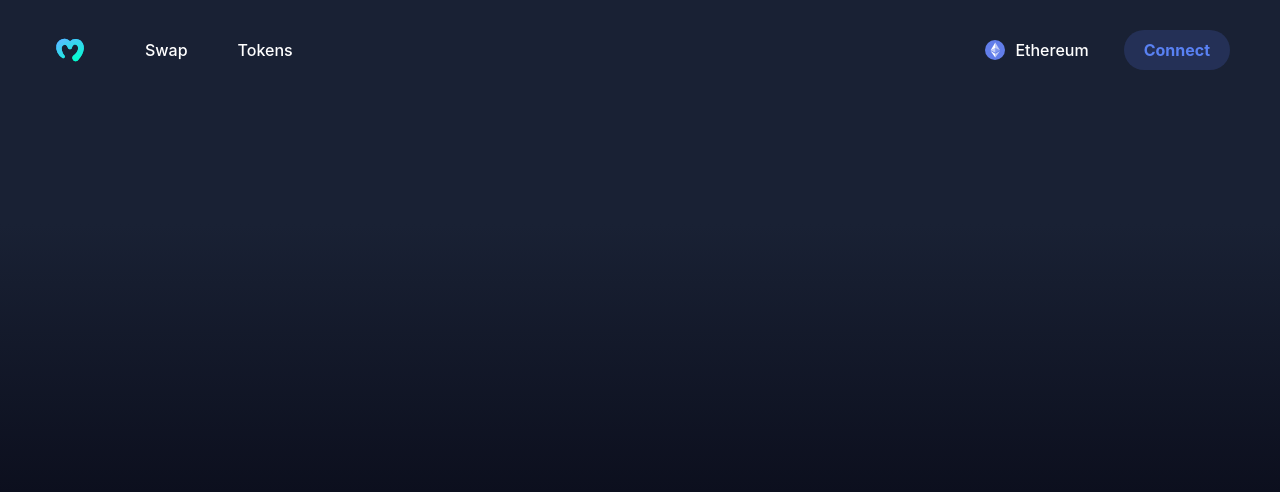
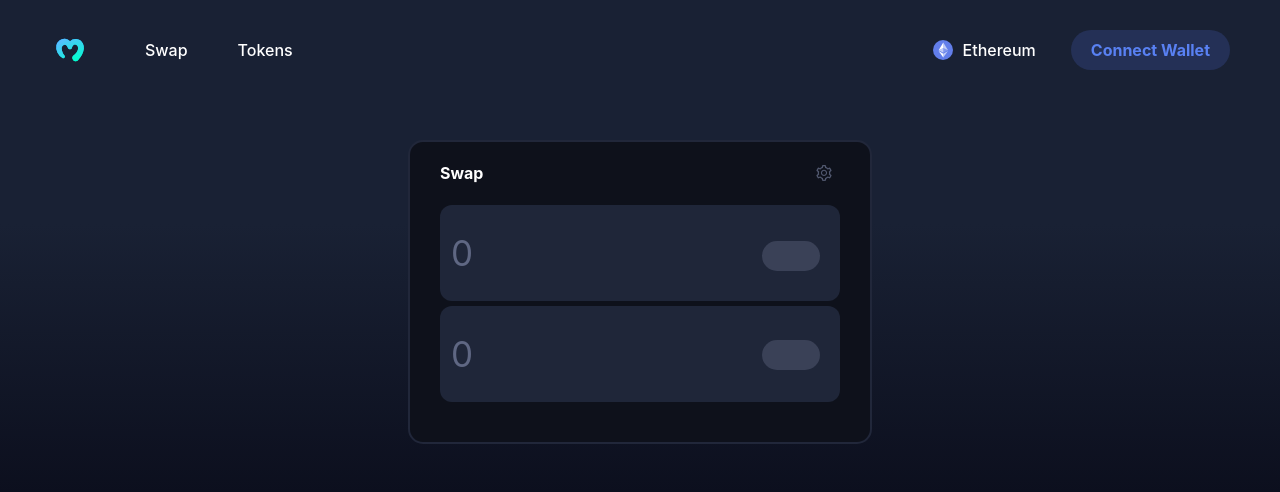
Before and after one commit to Anhbinhcasau/Build_Dex, a React (Create React App) app: page / in a window 1280 px wide. Shown: the top 492 px of the page. Built offline with nearby package versions, Linux system fonts and the light colour scheme.

Commit message:
Build Swap Page

```diff
--- a/package.json
+++ b/package.json
@@ -7,7 +7,7 @@
     "@testing-library/jest-dom": "^5.16.5",
     "@testing-library/react": "^13.4.0",
     "@testing-library/user-event": "^13.5.0",
-    "antd": "^5.1.5",
+    "antd": "^5.16.0",
     "axios": "^1.2.3",
     "ethers": "^5.7.2",
     "react": "^18.2.0",
--- a/src/App.js
+++ b/src/App.js
@@ -1,10 +1,19 @@
 import "./App.css";
 import Header from "./components/Header";
+import { Routes, Route } from "react-router-dom";
+import Tokens from "./components/Tokens";
+import Swap from "./components/Swap";
 
 function App() {
   return (
     <div className="App">
         <Header/>
+        <div className="mainWindow">
+          <Routes>
+            <Route  path="/" element={<Swap />} />
+            <Route  path='/tokens' element={<Tokens />} />
+          </Routes>
+        </div>
 
     </div>
   )
--- a/src/components/Header.js
+++ b/src/components/Header.js
@@ -1,27 +1,30 @@
-import React from 'react'
+import React from "react";
 import Logo from "../moralis-logo.svg";
-import eth  from "../eth.svg";
+import eth from "../eth.svg";
+import {  Link } from "react-router-dom";
 
 function Header() {
   return (
     <header>
-      <div className='leftH'>
-        <img src={Logo} alt='logo' className='logo'  />
-        <div className = 'headerItem'> Swap </div>
-        <div className = 'headerItem'> Tokens </div>
+      <div className="leftH">
+        <img src={Logo} alt="logo" className="logo" />
+        <Link to="/" className="link">
+          <div className="headerItem"> Swap </div>
+        </Link>
+        <Link to="/tokens" className="link" >
+          <div className="headerItem"> Tokens </div>
+        </Link>
       </div>
-      <div className='rightH'>
-        <div className='headerItem'>
-          <img src={eth} alt='eth' className='eth'/>
+      <div className="rightH">
+        <div className="headerItem">
+          <img src={eth} alt="eth" className="eth"/>
           Ethereum
         </div>
-        <div className='connectButton'>
-          Connect
+        <div className="connectButton">
+          Connect Wallet
         </div>
       </div>
-
     </header>
-  )
+  );
 }
-
-export default Header
+export default Header;
--- /dev/null
+++ b/src/components/Swap.jsx
@@ -0,0 +1,58 @@
+import React, { useState, useEffect } from "react";
+import { Input, Popover, Radio } from "antd";
+import {
+  ArrowDownOutLined,
+  DownOutlined,
+  SettingOutlined,
+} from "@ant-design/icons";
+
+function Swap() {
+  const [slippage, setSlippage] = useState(2.5);
+  const [tokenOneAmount, setTokenOneAmount] = useState(null);
+  const [tokenTwoAmount, setTokenTwoAmount] = useState(null);
+
+  function handleSlippage(e) {
+    setSlippage(e.target.value);
+  }
+
+  function changeAmount(e) {
+    setTokenOneAmount(e.target.value);
+  }
+
+  const settings = (
+    <>
+      <div>Slippage Tolerance:</div>
+      <div>
+        <Radio.Group value={slippage} onChange={handleSlippage}>
+          <Radio.Button value={0.5}>0.5%</Radio.Button>
+          <Radio.Button value={2.5}>2.5%</Radio.Button>
+          <Radio.Button value={5}>5%</Radio.Button>
+        </Radio.Group>
+      </div>
+    </>
+  );
+
+  return (
+    <div className="tradeBox">
+      <div className="tradeBoxHeader">
+        <h4>Swap</h4>
+        <Popover
+          title="Setting"
+          trigger="click"
+          placement="bottomRight"
+          content={settings}
+        >
+          <SettingOutlined className="cog" />
+        </Popover>
+      </div>
+      <div className="inputs">
+        <Input placeholder="0" value={tokenOneAmount} onChange={changeAmount} />
+        <Input placeholder="0" value={tokenTwoAmount} disabled={true} />
+        <div className="assetOne"></div>
+        <div className="assetTwo"></div>
+      </div>
+    </div>
+  );
+}
+
+export default Swap;
```
Also changed, not shown: src/components/Swap.js (deleted, +0 -9 lines), 1 other file (tests, documents, lock files or other folders).
